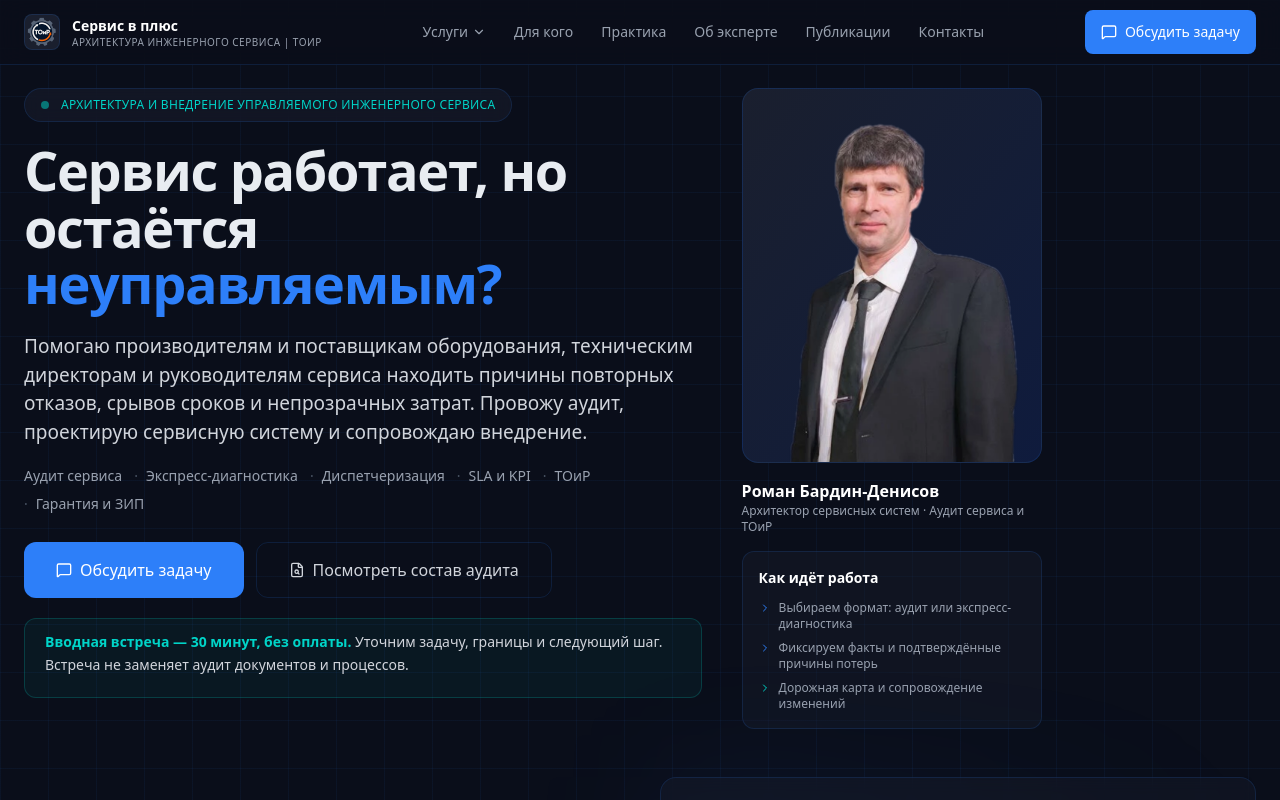
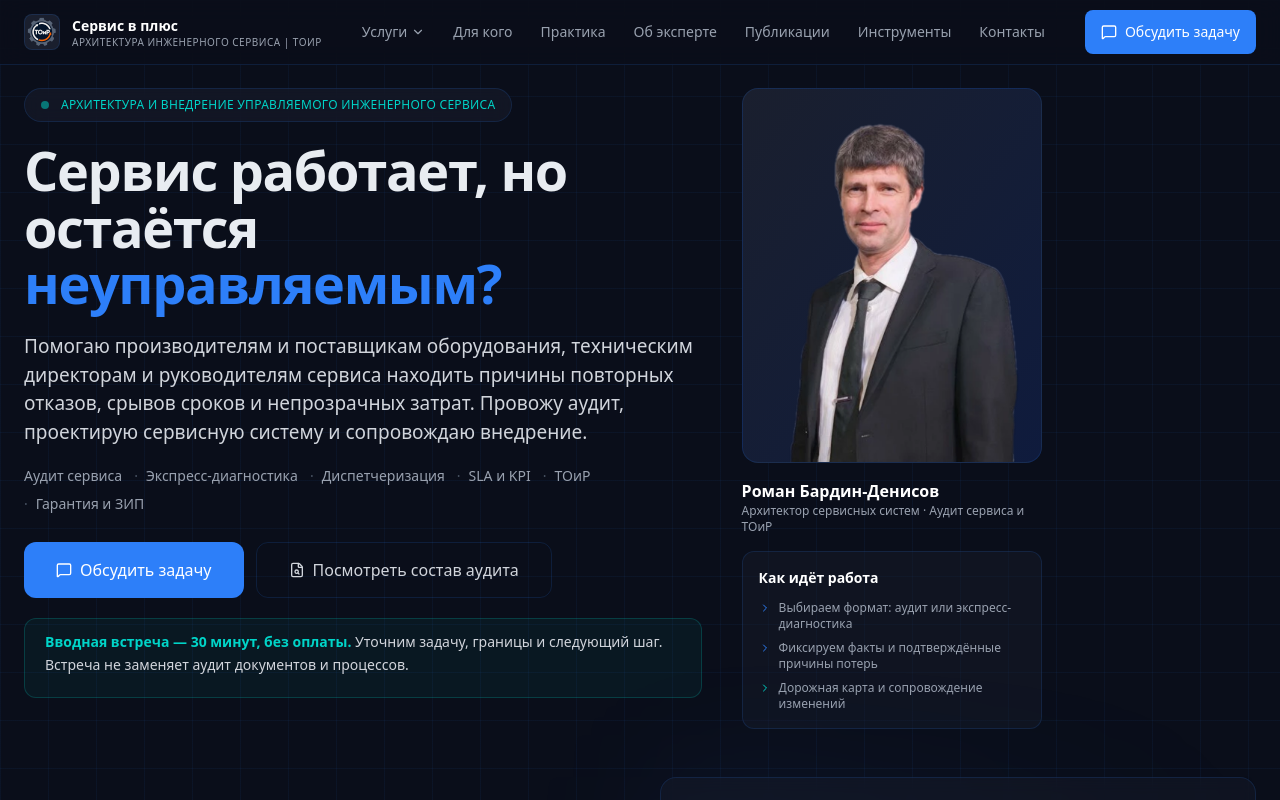
Before and after one commit to bardindenisovr/engservicepluse, a Next.js app: page / in a window 1280 px wide. Shown: the top 800 px of the page. Built offline with nearby package versions, Linux system fonts and the light colour scheme; no server answers; the database is empty.

Commit message:
Раздел «Инструменты»: пункт меню в шапке, URL в sitemap, закрытие черновиков/кабинета в robots

```diff
--- a/src/app/robots.ts
+++ b/src/app/robots.ts
@@ -8,7 +8,8 @@ export default function robots(): MetadataRoute.Robots {
       {
         userAgent: "*",
         allow: "/",
-        disallow: ["/admin", "/api/"],
+        // Личные анализы пользователей, черновики и кабинет не индексируются (п. 6.2 документа).
+        disallow: ["/admin", "/api/", "/cabinet", "/drafts", "/my"],
       },
     ],
     sitemap: `${BASE_URL}/sitemap.xml`,
--- a/src/app/sitemap.ts
+++ b/src/app/sitemap.ts
@@ -19,6 +19,13 @@ export default async function sitemap(): Promise<MetadataRoute.Sitemap> {
     { url: `${BASE_URL}/about`, changeFrequency: "monthly", priority: 0.8 },
     { url: `${BASE_URL}/articles`, changeFrequency: "weekly", priority: 0.9 },
     { url: `${BASE_URL}/contacts`, changeFrequency: "yearly", priority: 0.7 },
+    // Раздел «Инструменты» (кластер «Бережливое производство»)
+    { url: `${BASE_URL}/tools`, changeFrequency: "weekly", priority: 0.9 },
+    { url: `${BASE_URL}/tools/5why`, changeFrequency: "monthly", priority: 0.8 },
+    { url: `${BASE_URL}/tools/ishikawa`, changeFrequency: "monthly", priority: 0.8 },
+    { url: `${BASE_URL}/tools/8d`, changeFrequency: "monthly", priority: 0.8 },
+    { url: `${BASE_URL}/tools/a3`, changeFrequency: "monthly", priority: 0.8 },
+    { url: `${BASE_URL}/lean`, changeFrequency: "monthly", priority: 0.8 },
   ];
 
   // Страницы услуг из единого источника данных; /ekspress-diagnostika уже есть в staticPages.
--- a/src/components/Header.tsx
+++ b/src/components/Header.tsx
@@ -77,6 +77,9 @@ export default function Header() {
           <Link href="/articles" className="px-3 py-2 text-sm text-gray-400 hover:text-white hover:bg-[var(--graphite)]/50 rounded-md transition-colors">
             Публикации
           </Link>
+          <Link href="/tools" className="px-3 py-2 text-sm text-gray-400 hover:text-white hover:bg-[var(--graphite)]/50 rounded-md transition-colors">
+            Инструменты
+          </Link>
           <Link href="/contacts" className="px-3 py-2 text-sm text-gray-400 hover:text-white hover:bg-[var(--graphite)]/50 rounded-md transition-colors">
             Контакты
           </Link>
@@ -153,6 +156,9 @@ export default function Header() {
             <Link href="/articles" onClick={() => setMobileOpen(false)} className="px-3 py-3 text-sm text-gray-300 hover:text-white hover:bg-[var(--graphite-light)] rounded-md transition-colors">
               Публикации
             </Link>
+            <Link href="/tools" onClick={() => setMobileOpen(false)} className="px-3 py-3 text-sm text-gray-300 hover:text-white hover:bg-[var(--graphite-light)] rounded-md transition-colors">
+              Инструменты
+            </Link>
             <Link href="/contacts" onClick={() => setMobileOpen(false)} className="px-3 py-3 text-sm text-gray-300 hover:text-white hover:bg-[var(--graphite-light)] rounded-md transition-colors">
               Контакты
             </Link>
```
